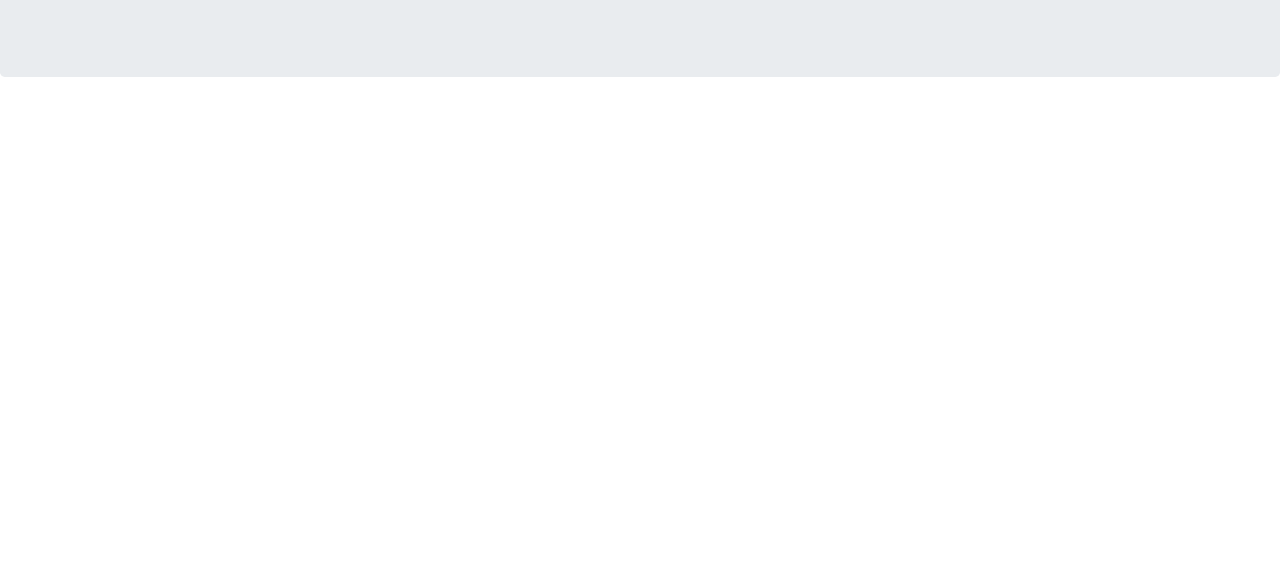
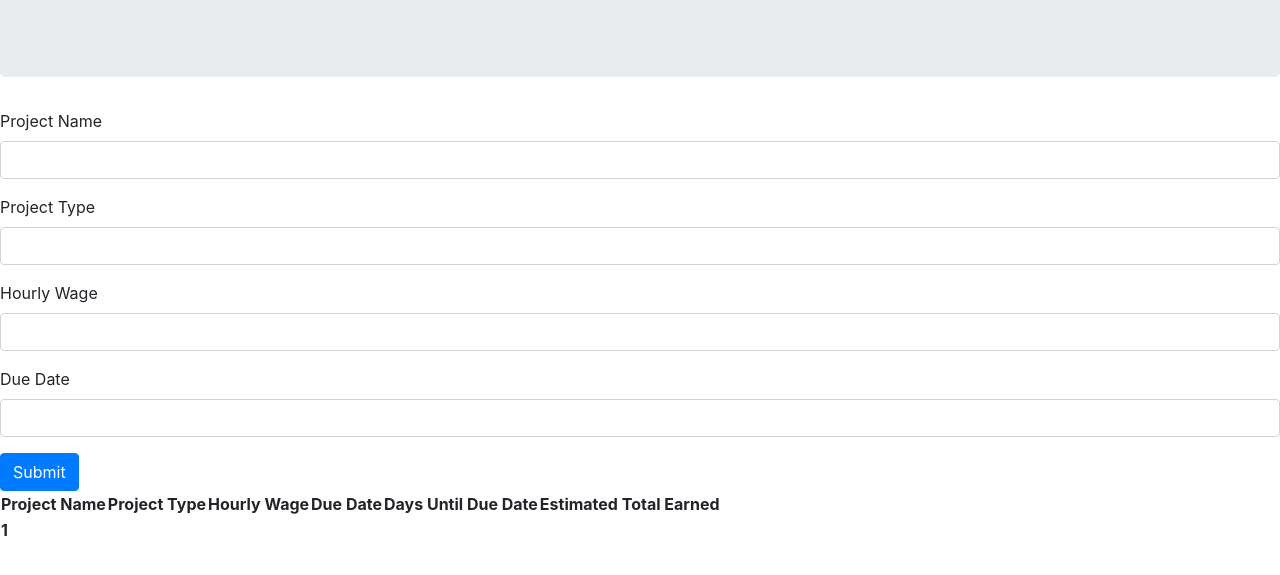
Before and after one commit to 17keerti/Project-Tracker, a plain HTML site: page index.html in a window 1280 px wide. Shown: the part 191-766 px from the top of the page. Drawn offline with nearby package versions, Linux system fonts and the light colour scheme.

Commit message:
start on code

```diff
--- a/assets/script/script.js
+++ b/assets/script/script.js
@@ -0,0 +1,12 @@
+// capture form data with JQuery and create new row on the page
+var formInputsEl = $("#userForm");
+var projectNameEl = $("input[name='projectName']");
+var projectTypeEl = $("input[name='projectType']");
+var hourlyWageEl = $("input[name='hourlyWage']");
+var dueDateEl = $("input[name='dueDate']");
+
+function handleFormSubmit (event) {
+    event.preventDefault();
+
+
+}
--- a/index.html
+++ b/index.html
@@ -20,6 +20,95 @@
     <p id="currentDay" class="lead"></p>
   </header>
 
+  <form id="userForm">
+    <div class="form-group">
+      <label for="projectName">Project Name</label>
+      <input type="text" name="projectName" class="form-control" id="projectName">
+    </div>
+    <div class="form-group">
+      <label for="prejectType">Project Type</label>
+      <input type="text" name="projectType" class="form-control" id="prejectType">
+    </div>
+    <div class="form-group">
+      <label for="hourlyWage">Hourly Wage</label>
+      <input type="text" name="hourlyWage" class="form-control" id="hourlyWage">
+    </div>
+    <div class="form-group">
+      <label for="dueDate">Due Date</label>
+      <input type="text" name="dueDate" class="form-control" id="dueDate">
+    </div>
+
+    <button type="submit" class="btn btn-primary">Submit</button>
+  </form>
+
+  <!-- <div class="modal" tabindex="-1">
+    <div class="modal-dialog">
+      <div class="modal-content">
+        <div class="modal-header">
+          <h5 class="modal-title">Modal title</h5>
+          <button type="button" class="close" data-dismiss="modal" aria-label="Close">
+            <span aria-hidden="true">&times;</span>
+          </button>
+        </div>
+        <div class="modal-body">
+          <p>Modal body text goes here.</p>
+        </div>
+        <div class="modal-footer">
+          <button type="button" class="btn btn-secondary" data-dismiss="modal">Close</button>
+          <button type="button" class="btn btn-primary">Save changes</button>
+        </div>
+      </div>
+    </div>
+  </div> -->
+
+  <table class="projectTable">
+    <thead class="thead-dark">
+      <tr>
+        <th scope="col">Project Name</th>
+        <th scope="col">Project Type</th>
+        <th scope="col">Hourly Wage</th>
+        <th scope="col">Due Date</th>
+        <th scope="col">Days Until Due Date</th>
+        <th scope="col">Estimated Total Earned</th>
+      </tr>
+    </thead>
+    <tbody>
+      <tr>
+        <th scope="row">1</th>
+        <td></td>
+        <td></td>
+        <td></td>
+        <td></td>
+        <td></td>
+        <td></td>
+      </tr>
+    </tbody>
+  </table>
+
+  <!-- <div class="container">
+    <div class="row">
+      <div id="projectName" class="col-sm">
+        Project Name
+      </div>
+      <div id="projectType" class="col-sm">
+        Project Type
+      </div>
+      <div id="hourlyWage" class="col-sm">
+        Hourly Wage
+      </div>
+      <div id="dueDate" class="col-sm">
+        Due Date
+      </div>
+      <div id="daysUntilDue" class="col-sm">
+        Days until Due
+      </div>
+      <div id="totalEarned" class="col-sm">
+        Total Earned
+      </div>
+    </div>
+  </div> -->
+
+
 
   <script src="https://cdnjs.cloudflare.com/ajax/libs/jquery/3.2.1/jquery.min.js"></script>
   <script src="https://cdnjs.cloudflare.com/ajax/libs/moment.js/2.24.0/moment.min.js"></script>
```
